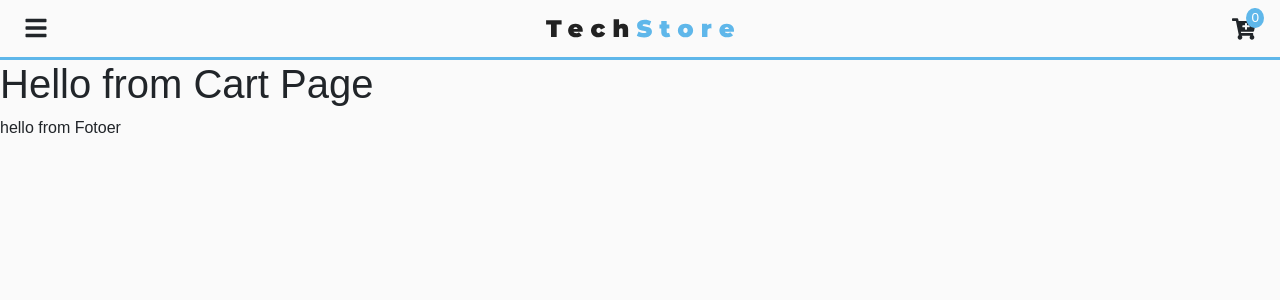
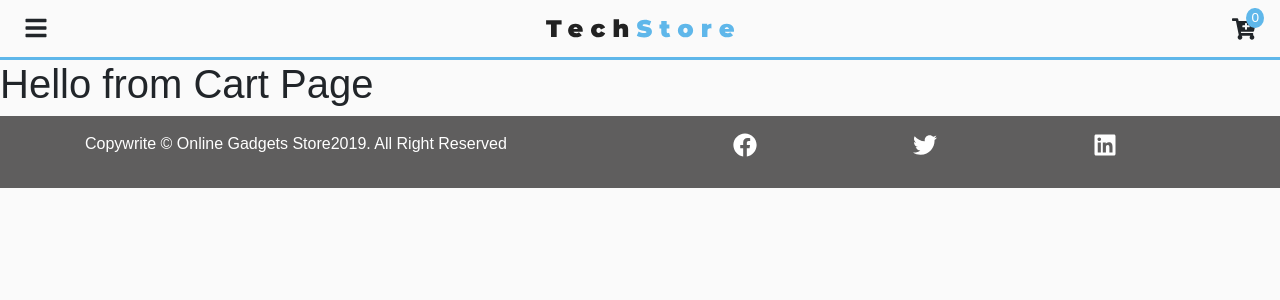
Before and after one commit to ahmadnawazgct/react-gadgetstore, a React (Create React App) app: page /cart in a window 1280 px wide. Shown: the top 300 px of the page. Built offline with nearby package versions, Linux system fonts and the light colour scheme.

Commit message:
first commit

```diff
--- a/src/components/Footer.js
+++ b/src/components/Footer.js
@@ -1,9 +1,47 @@
 import React from 'react'
+import styled from 'styled-components';
+import { ProductConsumer } from './context';
 
 export default function Footer() {
     return (
-        <div>
-            hello from Fotoer
-        </div>
+        <ProductConsumer>
+            { value =>{
+                return(
+                    <FooterWrapper>
+                        <div className="container py-3">
+                            <div className="row">
+                                <div className="col-md-6">
+                                    <p className="text-capitalize">
+                                        copywrite &copy; online gadgets store
+                                        { new Date().getFullYear()}. all right reserved {" "}
+                                    </p>
+                                </div>
+                                <div
+                                    className="col-md-6 d-flex justify-content-around">
+                                    {value.socialLinks.map(item =>{
+                                        return(
+                                            <a href={item.url} key={item.id}>{item.icon}</a>
+                                        )
+                                    })}
+                                </div>
+                            </div>
+                        </div>
+                    </FooterWrapper>
+                )
+            }}
+        </ProductConsumer>
     )
 }
+const FooterWrapper = styled.footer`
+    background:var(--darkGrey);
+    color:var(--mainWhite);
+        .icon{
+            font-size:1.5rem;
+            color:var(--mainWhite);
+            transition:var(--mainTransition);
+        }
+        .icon:hover{
+            color:var(--primaryColor);
+            cursor:pointer;
+        }
+`;
--- a/src/components/context/context.js
+++ b/src/components/context/context.js
@@ -1,4 +1,5 @@
 import React, { Component } from 'react';
+import { socialData } from '../context/socialData';
 import LinkData from './LinkData';
 const ProductContext = React.createContext();
 
@@ -8,6 +9,7 @@ class ProductProvider extends Component {
         sidebarOpen:false,
         cartItems:0,
         Links:LinkData,
+        socialLinks:socialData,
         cart:[]
     }
     handleSidebar=() =>{
--- /dev/null
+++ b/src/components/context/socialData.js
@@ -0,0 +1,19 @@
+import React from 'react';
+import { FaFacebook, FaTwitter, FaLinkedin } from 'react-icons/fa';
+export const socialData = [
+    {
+        id:1,
+        icon:<FaFacebook className="icon" />,
+        url:'https://www.facebook.com'
+    },
+    {
+        id:2,
+        icon:<FaTwitter className="icon" />,
+        url:'https://www.facebook.com'
+    },
+    {
+        id:3,
+        icon:<FaLinkedin className="icon" />,
+        url:'https://www.facebook.com'
+    }
+]
```
